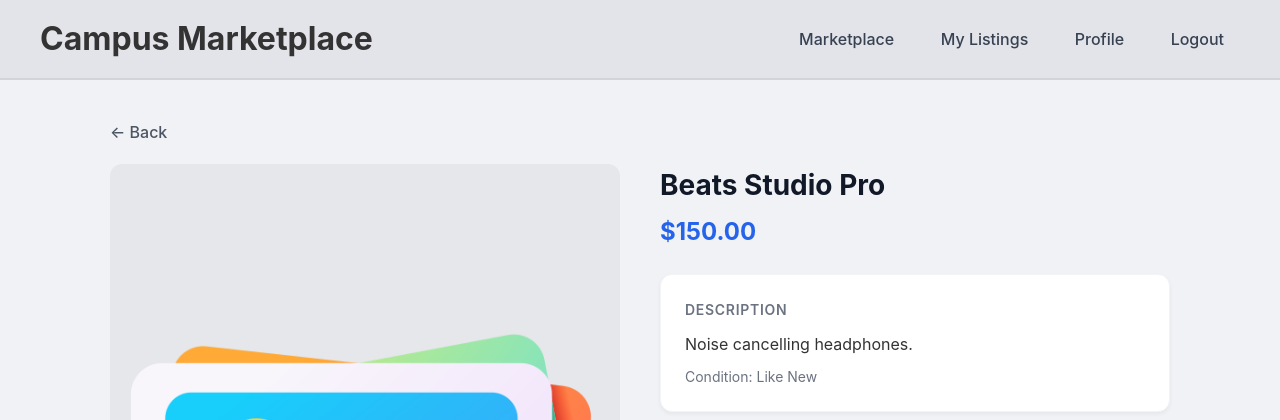
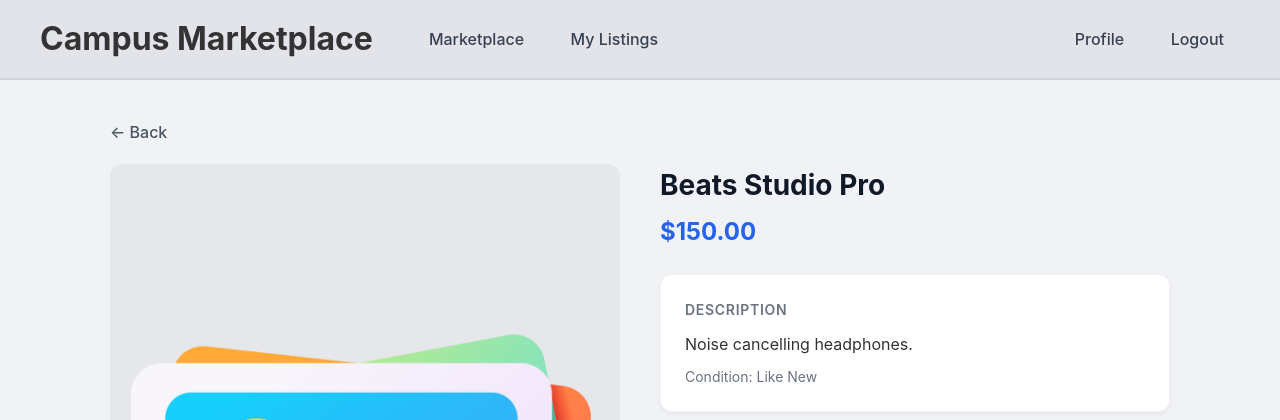
Before and after one commit to Billyye4/SSW-322-Campus-Marketplace, a Flask app: page /product/2 in a window 1280 px wide. Shown: the top 420 px of the page. Run offline with Flask 3, Linux system fonts and the light colour scheme; a user stored in the database is signed in.

Commit message:
Change nav bar in-response to feedback

```diff
--- a/static/style.css
+++ b/static/style.css
@@ -30,6 +30,17 @@
     background-color: #e2e4e9;
     padding: 15px 40px;
     border-bottom: 2px solid #d1d5db;
+}
+
+.nav-left {
+    display: flex;
+    align-items: center;
+    gap: 30px;
+}
+
+/* Optional: Removes the default heading margin so it centers perfectly with the buttons */
+.nav-left h1 {
+    margin: 0;
 }
 
 .nav-links a {
--- a/templates/checkout.html
+++ b/templates/checkout.html
@@ -57,7 +57,9 @@
 <body>
 
     <header class="navbar">
-        <h1>Campus Marketplace</h1>
+        <div class="nav-left">
+            <h1>Campus Marketplace</h1>
+        </div>
         <nav class="nav-links">
             <a href="/marketplace" style="color: #6b7280;">← Back to Marketplace</a>
         </nav>
--- a/templates/product.html
+++ b/templates/product.html
@@ -9,19 +9,23 @@
 <body>
 
     <header class="navbar">
-        <h1>Campus Marketplace</h1>
+        <div class="nav-left">
+            <h1>Campus Marketplace</h1>
+            <nav class="nav-links">
+                <a href="/marketplace">Marketplace</a>
+                {% if session.get('user_id') %}
+                    <a href="/dashboard">My Listings</a>
+                {% endif %}
+            </nav>
+        </div>
         <nav class="nav-links">
-            <a href="/marketplace">Marketplace</a>
-
             {% if session.get('user_id') %}
-                <a href="/dashboard">My Listings</a>
                 <a href="/profile">Profile</a>
                 <a href="/logout">Logout</a>
             {% else %}
                 <a href="/">Log In</a>
                 <a href="/signup">Sign Up</a>
             {% endif %}
-
         </nav>
     </header>
 
```
Also changed, not shown: templates/dashboard.html (+7 -3 lines), templates/marketplace.html (+9 -5 lines), templates/profile.html (+7 -3 lines), instance/marketplace_v5.db, 1 other file.
